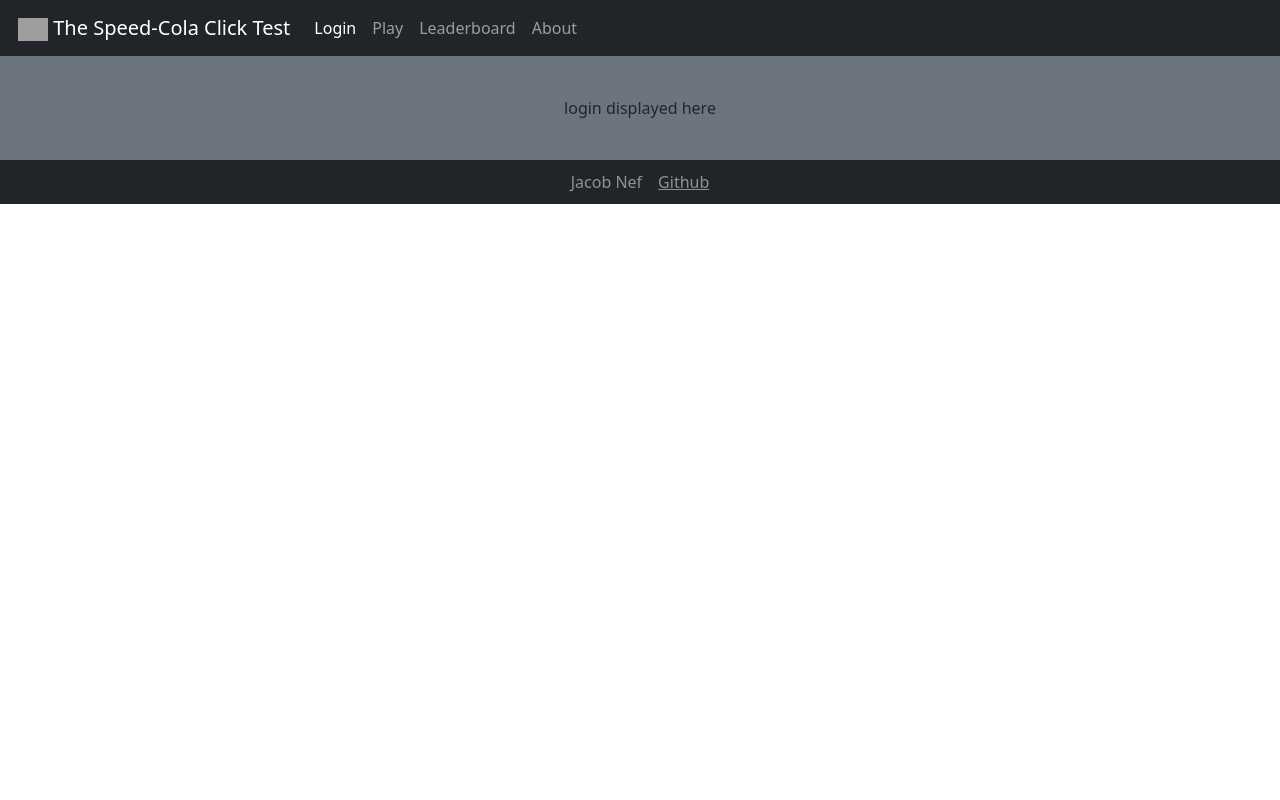
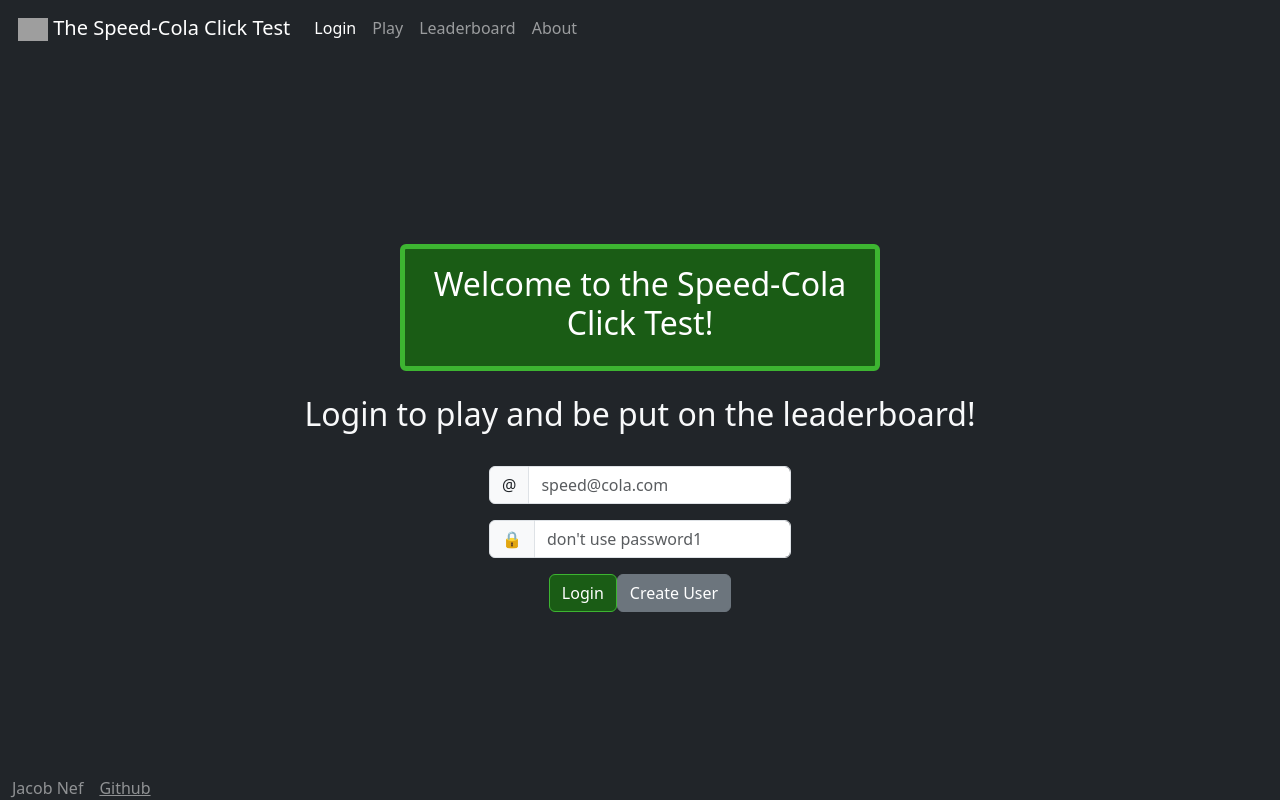
Before and after one commit to jakenef/speed-cola-game, a React (Vite) app: page / in a window 1280 px wide. Built offline with nearby package versions, Linux system fonts and the light colour scheme; grey boxes are pictures that could not be loaded.

Commit message:
chore: Update app.css and app.jsx with styling improvements and Bootstrap components

```diff
--- a/src/app.css
+++ b/src/app.css
@@ -1,17 +1,20 @@
+
 .body {
   display: flex;
   flex-direction: column;
+  min-height: 100vh;
 }
 
 main {
-    flex: 1 calc(100vh - 110px);
+  flex-grow: 1; /* Pushes content to fill remaining space */
   display: flex;
   flex-direction: column;
   align-items: center;
+  justify-content: center;
   padding: 5vh;
   gap: 3vh;
+  width: 100%;
 }
-
 .screen {
   border: 8px solid #444; /* Dark gray border to simulate a TV frame */
   border-radius: 12px; /* Slightly rounded edges like modern TVs */
@@ -38,7 +41,7 @@ main {
   gap: 1vh;
 }
 
-.card text-bg-success mb-3{
+.card text-bg-success mb-3 {
   padding: 100px;
 }
 
@@ -63,7 +66,7 @@ main {
   font-size: 2rem !important; /* Make text bigger */
 }
 
-.centered-row{
+.centered-row {
   display: flex;
   flex-direction: row;
   align-items: center;
@@ -101,12 +104,9 @@ td {
 }
 
 footer {
-    padding: 10px;
+  position: absolute;
   bottom: 0;
-    left: 0;
   width: 100%;
-    margin: 0;
-    text-align: center;
 }
 
 .custom-button {
--- a/src/app.jsx
+++ b/src/app.jsx
@@ -10,7 +10,7 @@ import { About } from "./about/about";
 export default function App() {
   return (
     <BrowserRouter>
-      <div>
+      <div className="body bg-dark text-light">
         <header className="bg-dark text-light">
           <nav className="navbar navbar-dark navbar-expand-lg bg-dark">
             <div className="container-fluid">
--- a/src/login/login.jsx
+++ b/src/login/login.jsx
@@ -1,9 +1,29 @@
 import React from 'react';
+
 
 export function Login() {
   return (
-    <main className='container-fluid bg-secondary text-center'>
-      <div>login displayed here</div>
+    <main className="container-fluid bg-dark text-center text-light">
+      <div className="center-group">
+        <div className="card custom-card mb-3 w-100" style={{ maxWidth: "30rem" }}>
+          <div className="card-body">
+            <h5 className="card-title fs-1">Welcome to the Speed-Cola Click Test!</h5>
+          </div>
+        </div>
+        <h2>Login to play and be put on the leaderboard!</h2>
+      </div>
+      <form>
+        <div className="input-group mb-3">
+          <span className="input-group-text">@</span>
+          <input className="form-control" type="text" placeholder="speed@cola.com" />
+        </div>
+        <div className="input-group mb-3">
+          <span className="input-group-text">🔒</span>
+          <input className="form-control" type="password" placeholder="don't use password1" />
+        </div>
+        <button type="submit" className="btn custom-button">Login</button>
+        <button type="button" className="btn btn-secondary">Create User</button>
+      </form>
     </main>
   );
 }
```
Lines whose indentation alone changed are shown as unchanged.
